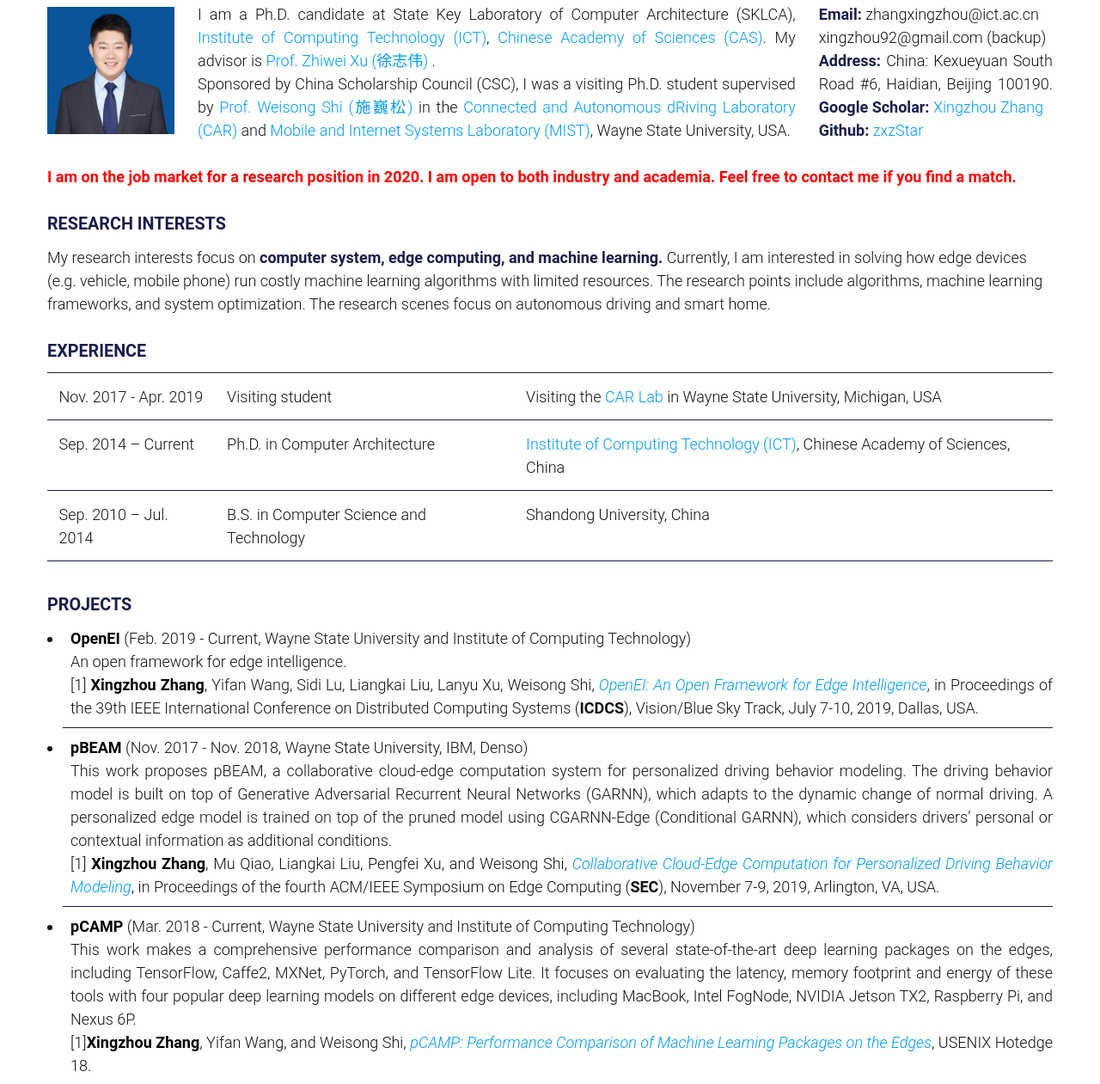
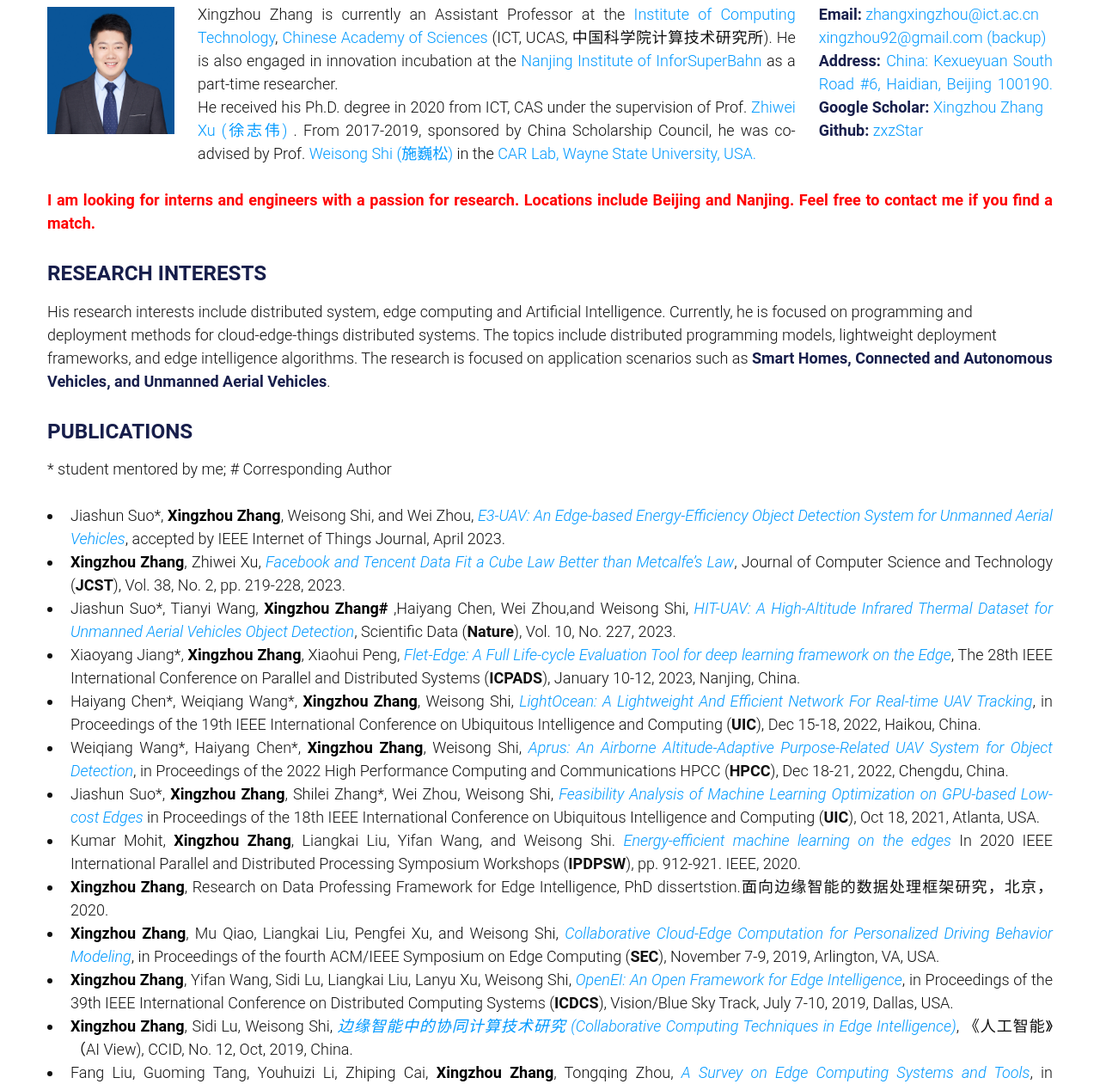
Before and after one commit to zxzStar/zxzStar.github.io, a plain HTML site: page index.html in a window 1280 px wide. Shown: the part 123-1384 px from the top of the page at 86% size. Drawn offline with Linux system fonts and the light colour scheme.

Commit message:
update
20230504

```diff
--- a/index.html
+++ b/index.html
@@ -36,13 +36,10 @@
 				<div class="9u 12u(xsmall)">
 					<!-- <p> -->
 					<span class="image left"><img src="images/Xingzhou Zhang.jpg" alt=""></span>
-					I am a Ph.D. candidate at State Key Laboratory of Computer Architecture (SKLCA), <a href="http://www.ict.ac.cn/">Institute of Computing Technology (ICT)</a>, <a href="http://english.cas.cn">Chinese Academy of Sciences (CAS)</a>. My advisor is <a href="http://novel.ict.ac.cn/zxu/">Prof. Zhiwei Xu (徐志伟) </a>.
-					<!-- <br> -->
+					Xingzhou Zhang is currently an Assistant Professor at the  <a href="http://www.ict.ac.cn/">Institute of Computing Technology</a>, <a href="http://english.cas.cn">Chinese Academy of Sciences</a> (ICT, UCAS, 中国科学院计算技术研究所). He is also engaged in innovation incubation at the <a href="http://www.ictnj.ac.cn/">Nanjing Institute of InforSuperBahn</a> as a part-time researcher.
 					<br>
-					Sponsored by China Scholarship Council (CSC), I was a visiting Ph.D. student supervised by <a href="http://thecarlab.org/weisong/">Prof. Weisong Shi (施巍松)</a> in the <a href="http://thecarlab.org">Connected and Autonomous dRiving Laboratory (CAR)</a> and <a href="http://mist.cs.wayne.edu">Mobile and Internet Systems Laboratory (MIST)</a>, Wayne State University, USA.
+					He received his Ph.D. degree in 2020 from ICT, CAS under the supervision of Prof. <a href="http://novel.ict.ac.cn/zxu/">Zhiwei Xu (徐志伟) </a>. From 2017-2019, sponsored by China Scholarship Council, he was co-advised by Prof. <a href="http://thecarlab.org/weisong/">Weisong Shi (施巍松)</a>  in the <a href="http://thecarlab.org">CAR Lab, Wayne State University, USA.
 					<br><br>
-
-
 				</div>
 
 
@@ -59,7 +56,7 @@
 				</div>
 
 		    </div>
-		    <b style="color: red"> I am on the job market for a research position in 2020. I am open to both industry and academia. Feel free to contact me if you find a match. </b>
+		    <b style="color: red"> I am looking for interns and engineers with a passion for research. Locations include Beijing and Nanjing. Feel free to contact me if you find a match. </b>
 		    <br><br>
 		</div>
 	</section>
@@ -67,35 +64,40 @@
 
 	<section id="">
 		<div class="inner">
-			<h4>Research Interests</h4>
-			My research interests focus on <b>computer system, edge computing, and machine learning.</b>
-			Currently, I am interested in solving how edge devices (e.g. vehicle, mobile phone) run costly machine learning algorithms with limited resources. The research points include algorithms, machine learning frameworks, and system optimization.
-			<!-- <br> -->
-			The research scenes focus on autonomous driving and smart home.
+			<h3>Research Interests</h4>
+			His research interests include distributed system, edge computing and Artificial Intelligence. Currently, he is focused on programming and deployment methods for cloud-edge-things distributed systems. The topics include distributed programming models, lightweight deployment frameworks, and edge intelligence algorithms. The research is focused on application scenarios such as <b>Smart Homes, Connected and Autonomous Vehicles, and Unmanned Aerial Vehicles</b>.
 			<br><br>
 			<!-- </p> -->
 		</div>
 	</section>
 
 
-	<section id="">
+	<!-- <section id="">
 		<div class="inner">
 			<h4>Experience</h4>
 			<table style="width:100%;height: 100%;">
 				<tbody>
 					<tr>
-						<td>Nov. 2017 - Apr. 2019</td>
-						<td>Visiting student</td>
-						<td>Visiting the <a href="http://thecarlab.org">CAR Lab</a> in Wayne State University, Michigan, USA
+						<td>Sep. 2014 – Jun. 2020</td>
+						<td>Ph.D. in Computer Architecture</td>
+						<td>
+							Supervised by <a href="http://novel.ict.ac.cn/zxu/">Prof. Zhiwei Xu (徐志伟) </a> in <a href="http://www.ict.ac.cn/">ICT</a>, UCAS(中科院计算所), China.
+						</td>
+						</td>
+					</tr>
+					<tr>
+						<td>Sep. 2014 – Jun. 2020</td>
+						<td>Ph.D. in Computer Architecture</td>
+						<td>
+							Supervised by <a href="http://novel.ict.ac.cn/zxu/">Prof. Zhiwei Xu (徐志伟) </a> in <a href="http://www.ict.ac.cn/">ICT</a>, UCAS(中科院计算所), China.
+						</td>
 						</td>
 					</tr>
 
 					<tr>
-						<td>Sep. 2014 – Current</td>
-						<td>Ph.D. in Computer Architecture</td>
-						<td>
-							<a href="http://www.ict.ac.cn/">Institute of Computing Technology (ICT)</a>, Chinese Academy of Sciences, China
-						</td>
+						<td>Nov. 2017 - Apr. 2019</td>
+						<td>Visiting student sponsored by CSC</td>
+						<td>Supervised by <a href="https://www.weisongshi.org">Prof. Weisong Shi (施巍松)</a> in Wayne State University, USA.
 						</td>
 					</tr>
 
@@ -110,16 +112,28 @@
 				</tbody>
 			</table>
 		</div>
-	</section>
+	</section> -->
 
 	<!-- projects -->
-	<section id="">
+<!-- 	<section id="">
 		<div class="inner" style="text-align: justify;">
 			<header class="major special" >
 				<h4>Projects</h4>
-				<!-- <p>Lorem ipsum dolor sit amet nullam id egestas urna aliquam</p> -->
 			</header>
 			<ul >
+				<li>
+
+					<div >
+						<b style="color: black">CET-Bed: A Testbed for Cloud-Edge-Things distributed systems </b><br>
+						<span class="image right"><img src="images/cetbed.png" alt=""></span>
+
+						We have built an experimental platform for cloud-edge distributed systems, which helps global users quickly build distributed applications for cloud-edge-things scenarios and encourages users to contribute to edge-cloud nodes. We achieve agile development and intelligent distribution through the novel programming method and online IDE.
+
+						Currently, CET-Bed includes more than 100 cloud-edge-things nodes and has served multiple scientific and educational users. It is mainly aimed at smart home scenarios and has expanded to connected vehicles, unmanned aerial vehicles. Researchers are welcome to contact us for further communication.
+						<br>
+					</div>
+				</li>
+				<hr>
 
 				<li >
 					<b style="color: black">OpenEI</b> (Feb. 2019 - Current, Wayne State University and Institute of Computing Technology)<br>
@@ -221,7 +235,7 @@
 				<hr>
 			</ul>
 		</div>
-	</section>
+	</section> -->
 
 
 
@@ -233,8 +247,49 @@
 				<h3>Publications</h3>
 				<!-- <p>Lorem ipsum dolor sit amet nullam id egestas urna aliquam</p> -->
 			</header>
+			* student mentored by me; # Corresponding Author
+			<br><br>
 			<ul >
-				<h4>2019</h4>
+
+				<li>
+					Jiashun Suo*,  <b style="color: black">Xingzhou Zhang</b>, Weisong Shi, and Wei Zhou,<a href=""><span style="font-style: italic;"> E3-UAV: An Edge-based Energy-Efficiency Object Detection System for Unmanned Aerial Vehicles</span></a>, accepted by IEEE Internet of Things Journal, April 2023.
+				</li>
+
+				<li>
+					<b style="color: black">Xingzhou Zhang</b>, Zhiwei Xu, <a href=""><span style="font-style: italic;">Facebook and Tencent Data Fit a Cube Law Better than Metcalfe’s Law</span></a>, Journal of Computer Science and Technology (<span style="font-weight: bold;">JCST</span>), Vol. 38, No. 2, pp. 219-228, 2023.
+				</li>
+
+				<li>
+					Jiashun Suo*, Tianyi Wang, <b style="color: black">Xingzhou Zhang#</b> ,Haiyang Chen, Wei Zhou,and Weisong Shi</b>, <a href="pdf/suo-Sdata-HIT-UAV23.pdf"><span style="font-style: italic;">HIT-UAV: A High-Altitude Infrared Thermal Dataset for Unmanned Aerial Vehicles Object Detection</span></a>, Scientific Data (<span style="font-weight: bold;">Nature</span>), Vol. 10, No. 227, 2023.
+				</li>
+
+
+				<!-- <h4>2019</h4> -->
+
+
+				<li>
+					Xiaoyang Jiang*, <b style="color: black">Xingzhou Zhang</b>, Xiaohui Peng, <a href=""><span style="font-style: italic;">Flet-Edge: A Full Life-cycle Evaluation Tool for deep learning framework on the Edge</span></a>, The 28th IEEE International Conference on Parallel and Distributed Systems (<span style="font-weight: bold;">ICPADS</span>), January 10-12, 2023, Nanjing, China.
+				</li>
+
+				<li>
+					Haiyang Chen*, Weiqiang Wang*, <b style="color: black">Xingzhou Zhang</b>, Weisong Shi, <a href=""><span style="font-style: italic;">LightOcean: A Lightweight And Efficient Network For Real-time UAV Tracking</span></a>, in Proceedings of the 19th IEEE International Conference on Ubiquitous Intelligence and Computing (<span style="font-weight: bold;">UIC</span>), Dec 15-18, 2022, Haikou, China.
+				</li>
+
+				<li>
+					Weiqiang Wang*, Haiyang Chen*, <b style="color: black">Xingzhou Zhang</b>, Weisong Shi, <a href=""><span style="font-style: italic;">Aprus: An Airborne Altitude-Adaptive Purpose-Related UAV System for Object Detection</span></a>, in Proceedings of the 2022 High Performance Computing and Communications HPCC (<span style="font-weight: bold;">HPCC</span>), Dec 18-21, 2022, Chengdu, China.
+				</li>
+
+				<li>
+					Jiashun Suo*, <b style="color: black">Xingzhou Zhang</b>, Shilei Zhang*, Wei Zhou, Weisong Shi, <a href=""><span style="font-style: italic;">Feasibility Analysis of Machine Learning Optimization on GPU-based Low-cost Edges</span></a> in Proceedings of the 18th IEEE International Conference on Ubiquitous Intelligence and Computing (<span style="font-weight: bold;">UIC</span>), Oct 18, 2021, Atlanta, USA.
+				</li>
+
+				<li>
+					Kumar Mohit, <b style="color: black">Xingzhou Zhang</b>, Liangkai Liu, Yifan Wang, and Weisong Shi. <a href=""><span style="font-style: italic;">Energy-efficient machine learning on the edges</span></a> In 2020 IEEE International Parallel and Distributed Processing Symposium Workshops (<span style="font-weight: bold;">IPDPSW</span>), pp. 912-921. IEEE, 2020.
+				</li>
+
+				<li>
+					<b style="color: black">Xingzhou Zhang</b>, Research on Data Professing Framework for Edge Intelligence, PhD dissertstion.面向边缘智能的数据处理框架研究，北京，2020.
+				</li>
 
 				<li>
 					<b style="color: black">Xingzhou Zhang</b>, Mu Qiao, Liangkai Liu, Pengfei Xu, and Weisong Shi, <a href=""><span style="font-style: italic;">Collaborative Cloud-Edge Computation for Personalized Driving Behavior Modeling</span></a>, in Proceedings of the fourth ACM/IEEE Symposium on Edge Computing (<span style="font-weight: bold;">SEC</span>), November 7-9, 2019, Arlington, VA, USA.
@@ -276,7 +331,7 @@
 					Weisong Shi,  <b style="color: black">Xingzhou Zhang</b>, Yifan Wang and Qingyang Zhang <a href="pdf/shi-EdgeComputing19-Chinese.pdf"><span style="font-style: italic;">边缘计算：现状与展望（Edge Computing: Start-of-the-Art and Future Directions)</span></a>,《<span style="font-weight: bold;">计算机研究与发展</span>(Journal of Computer Research and Development)》（<span style="font-weight: bold;">60周年特刊</span>） , Vol. 56, No. 1, January 2019.
 				</li>
 
-				<br><h4>2018</h4>
+				<!-- <br><h4>2018</h4> -->
 
 				<li >
 					<b style="color: black">Xingzhou Zhang</b>, Yifan Wang, and Weisong Shi, <a href="pdf/zhang-HotEdge18-pCAMP.pdf"><span style="font-style: italic;">pCAMP: Performance Comparison of Machine Learning Packages on the Edges</span></a>, in Proceedings of USENIX Workshop on Hot Topics in Edge Computing (<span style="font-weight: bold;">HotEdge</span>), July 10, 2018, Boston, USA.
@@ -300,7 +355,7 @@
 					Xiaohui Peng, <b style="color: black">Xingzhou Zhang</b>, Yifan Wang, and Lu Chao, <a href="pdf/peng18-Web Enabled Things Computing System.pdf"><span style="font-style: italic;">Web使能的物端计算系统（Web Enabled Things Computing System)</span></a>,《<span style="font-weight: bold;">计算机研究与发展</span>（Journal of Computer Research and Development）》, Vol. 55, No. 3, pp. 572-584. Feb 2018. (Chinese)
 				</li>
 
-				<br><h4>2017 - 2015</h4>
+				<!-- <br><h4>2017 - 2015</h4> -->
 
 				<li>
 					<b style="color: black">Xingzhou Zhang</b>, Yifan Wang, Lu Chao, Lang Wu, Chundian Li, Xiaohui Peng, and Zhiwei Xu, <a href="pdf/zhang-UIC 17-IEHouse- A Non-Intrusive Household Appliance State Recognition System.pdf"><span style="font-style: italic;">IEHouse: A Non-Intrusive Household Appliance State Recognition System</span></a>, in Proceedings of the 14th IEEE International Conference on Ubiquitous Intelligence and Computing (<span style="font-weight: bold;">UIC</span>). Aug 4-8, 2017, San Francisco, USA.
@@ -324,23 +379,26 @@
 	<section id="">
 		<div class="inner" style="text-align: justify;">
 			<header class="major special" >
-				<h3>Reviewer</h3>
+				<h3>Foundings</h3>
 				<!-- <p>Lorem ipsum dolor sit amet nullam id egestas urna aliquam</p> -->
 			</header>
 
+			<li>CCF-Baidu Songguo Fund, 2020-2021</li>
+			<li>China Postdoctoral Science Foundation, 2021-2023</li>
 
-			<li>Proceeding of the IEEE (PIEEE)</li>
+			<!-- <li>Proceeding of the IEEE (PIEEE)</li>
 			<li>ACM Transactions on Internet Technology (TOIT)</li>
 			<li>IEEE Transactions on Services Computing (TSC)</li>
 			<li>Journal of Computer Science and Technology (JCST)</li>
-			<li>The Web Conference (WWW) 2019</li>
- 			<li>International Parallel & Distributed Processing Symposium (IPDPS) 2019</li>
- 			<li>IEEE International Conference on Computer Design (ICCD) 2019 </li>
- 			<li>ACM/IEEE Symposium on Edge Computing (SEC) 2019</li>
- 			<li>USENIX Workshop on Hot Topics in Edge Computing (HotEdge) 2018, 2019</li>
-			<li>IEEE International Conference on Internet-of-Things Design and Implementation (IoTDI) 2019</li>
- 			<li>IEEE International Conference on Cloud Engineering (IC2E) 2019</li>
- 			<li>International Conference on Distributed Computing Systems (ICDCS) 2018</li>
+			<li>IEEE Internet Computing (IC)</li> -->
+			<!-- <li>The Web Conference (WWW) 2019</li> -->
+ 			<!-- <li>International Parallel & Distributed Processing Symposium (IPDPS) 2019</li> -->
+ 			<!-- <li>IEEE International Conference on Computer Design (ICCD) 2019 </li> -->
+ 			<!-- <li>ACM/IEEE Symposium on Edge Computing (SEC) 2019</li> -->
+ 			<!-- <li>USENIX Workshop on Hot Topics in Edge Computing (HotEdge) 2018, 2019</li> -->
+			<!-- <li>IEEE International Conference on Internet-of-Things Design and Implementation (IoTDI) 2019</li> -->
+ 			<!-- <li>IEEE International Conference on Cloud Engineering (IC2E) 2019</li> -->
+ 			<!-- <li>International Conference on Distributed Computing Systems (ICDCS) 2018</li> -->
  			<br></div>
 		</div>
 	</section>
@@ -353,8 +411,8 @@
 	<section id="footer">
 		<div class="inner">
 			<div class="copyright" style="text-align: center;">
-				Copyright (C) 2015-2019 by Xingzhou Zhang.
-			  	Last updated: 2019-10-20
+				Copyright (C) 2015-2023 by Xingzhou Zhang.
+			  	Last updated: 2023-5-4
 			  	<span class="image right"><a href="https://info.flagcounter.com/pk1W"><img src="https://s04.flagcounter.com/count2/pk1W/bg_FFFFFF/txt_000000/border_CCCCCC/columns_3/maxflags_3/viewers_0/labels_0/pageviews_1/flags_0/percent_0/" alt="Flag Counter" border="0"></a></span>
 			</div>
 		</div>
```
